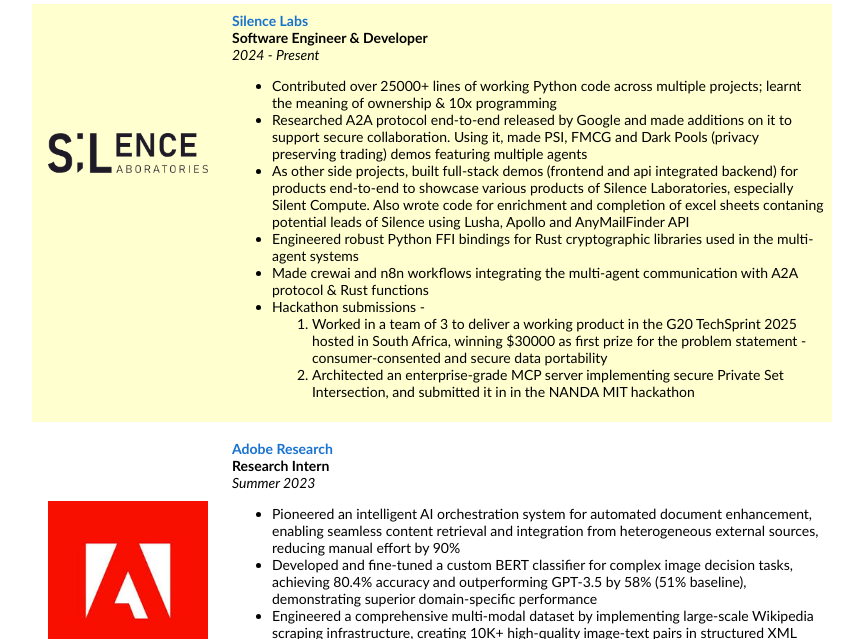
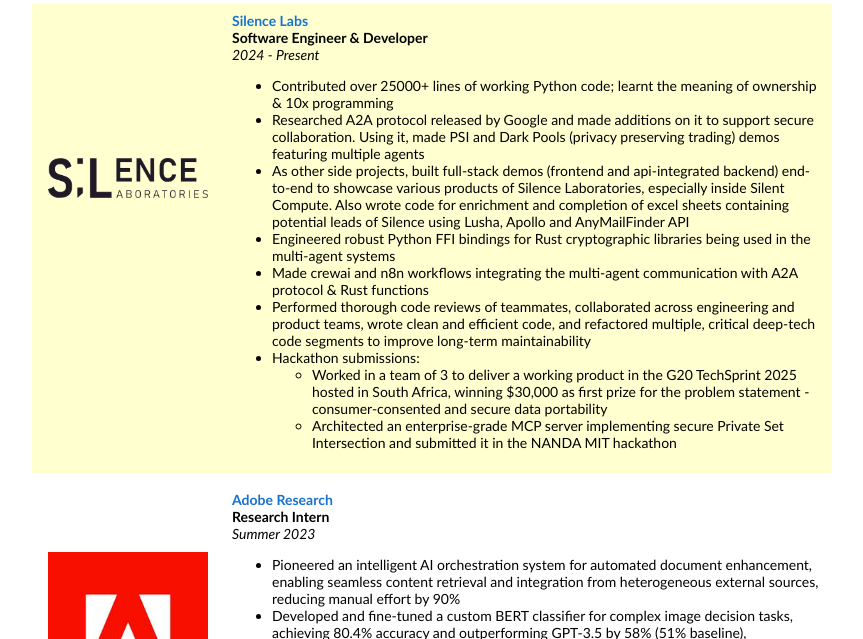
Before and after one commit to danjavv/danjavv.github.io, a plain HTML site: page work-experience.html in a window 1280 px wide. Shown: the part 161-800 px from the top of the page, without its empty margins (208-1071 px from the left). Drawn offline with Linux system fonts and the light colour scheme.

Commit message:
work experience changes

```diff
--- a/work-experience.html
+++ b/work-experience.html
@@ -86,16 +86,17 @@
         <br>
         <p></p>
         <ul>
-          <li>Contributed over 25000+ lines of working Python code across multiple projects; learnt the meaning of ownership & 10x programming</li>
-          <li>Researched A2A protocol end-to-end released by Google and made additions on it to support secure collaboration. Using it, made PSI, FMCG and Dark Pools (privacy preserving trading) demos featuring multiple agents</li>
-          <li>As other side projects, built full-stack demos (frontend and api integrated backend) for products end-to-end to showcase various products of Silence Laboratories, especially Silent Compute. Also wrote code for enrichment and completion of excel sheets contaning potential leads of Silence using Lusha, Apollo and AnyMailFinder API</li>
-          <li>Engineered robust Python FFI bindings for Rust cryptographic libraries used in the multi-agent systems</li>
+          <li>Contributed over 25000+ lines of working Python code; learnt the meaning of ownership & 10x programming</li>
+          <li>Researched A2A protocol released by Google and made additions on it to support secure collaboration. Using it, made PSI and Dark Pools (privacy preserving trading) demos featuring multiple agents</li>
+          <li>As other side projects, built full-stack demos (frontend and api-integrated backend) end-to-end to showcase various products of Silence Laboratories, especially inside Silent Compute. Also wrote code for enrichment and completion of excel sheets containing potential leads of Silence using Lusha, Apollo and AnyMailFinder API</li>
+          <li>Engineered robust Python FFI bindings for Rust cryptographic libraries being used in the multi-agent systems</li>
           <li>Made crewai and n8n workflows integrating the multi-agent communication with A2A protocol & Rust functions</li>
-          <li>Hackathon submissions -
-            <ol>
-              <li>Worked in a team of 3 to deliver a working product in the G20 TechSprint 2025 hosted in South Africa, winning $30000 as first prize for the problem statement - consumer-consented and secure data portability</li>
-              <li>Architected an enterprise-grade MCP server implementing secure Private Set Intersection, and submitted it in in the NANDA MIT hackathon</li>
-            </ol>
+          <li>Performed thorough code reviews of teammates, collaborated across engineering and product teams, wrote clean and efficient code, and refactored multiple, critical deep-tech code segments to improve long-term maintainability</li>
+          <li>Hackathon submissions:
+            <ul>
+              <li>Worked in a team of 3 to deliver a working product in the G20 TechSprint 2025 hosted in South Africa, winning $30,000 as first prize for the problem statement - consumer-consented and secure data portability</li>
+              <li>Architected an enterprise-grade MCP server implementing secure Private Set Intersection and submitted it in the NANDA MIT hackathon</li>
+            </ul>
           </li>
         </ul>
       </td>
```
